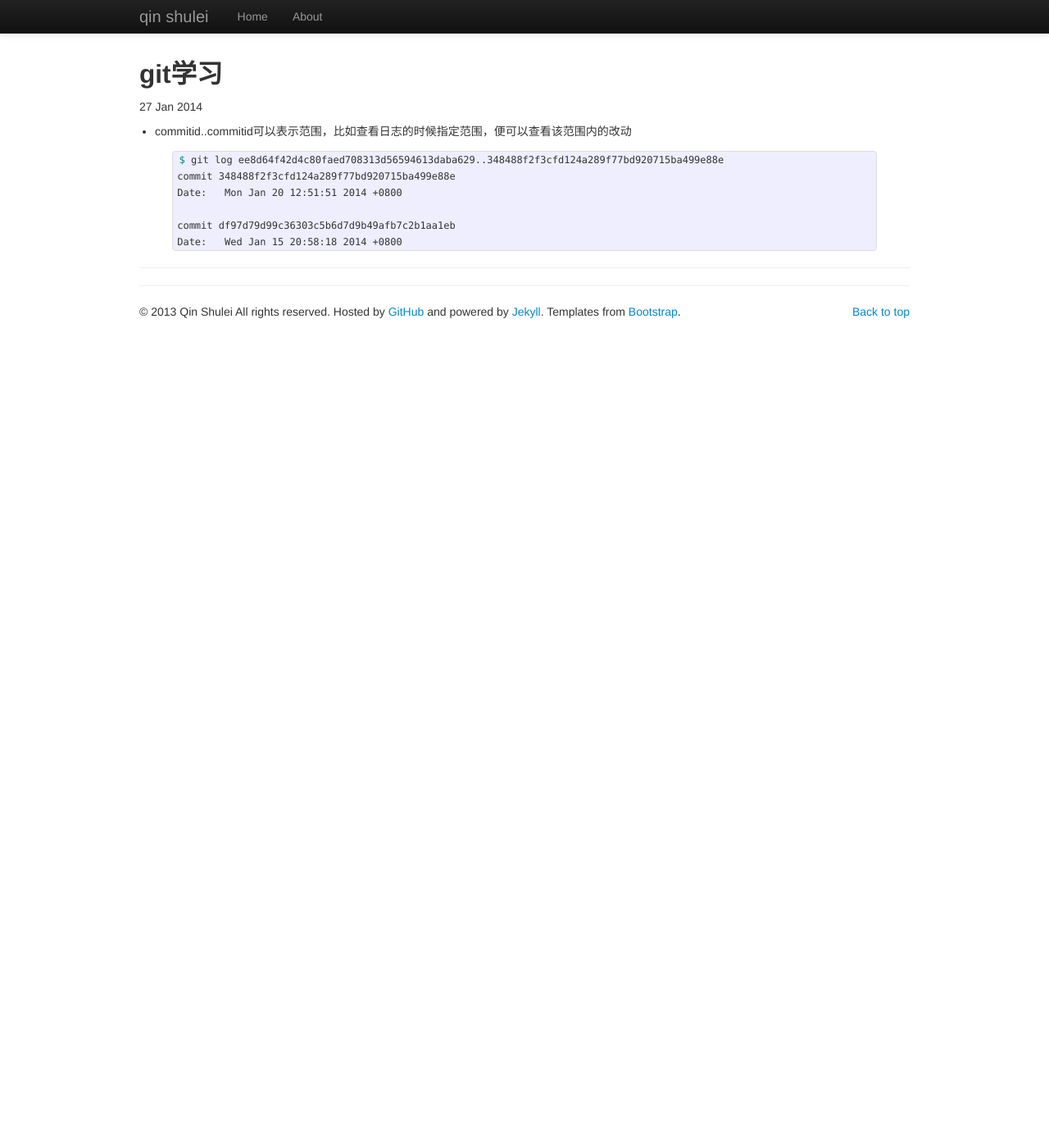
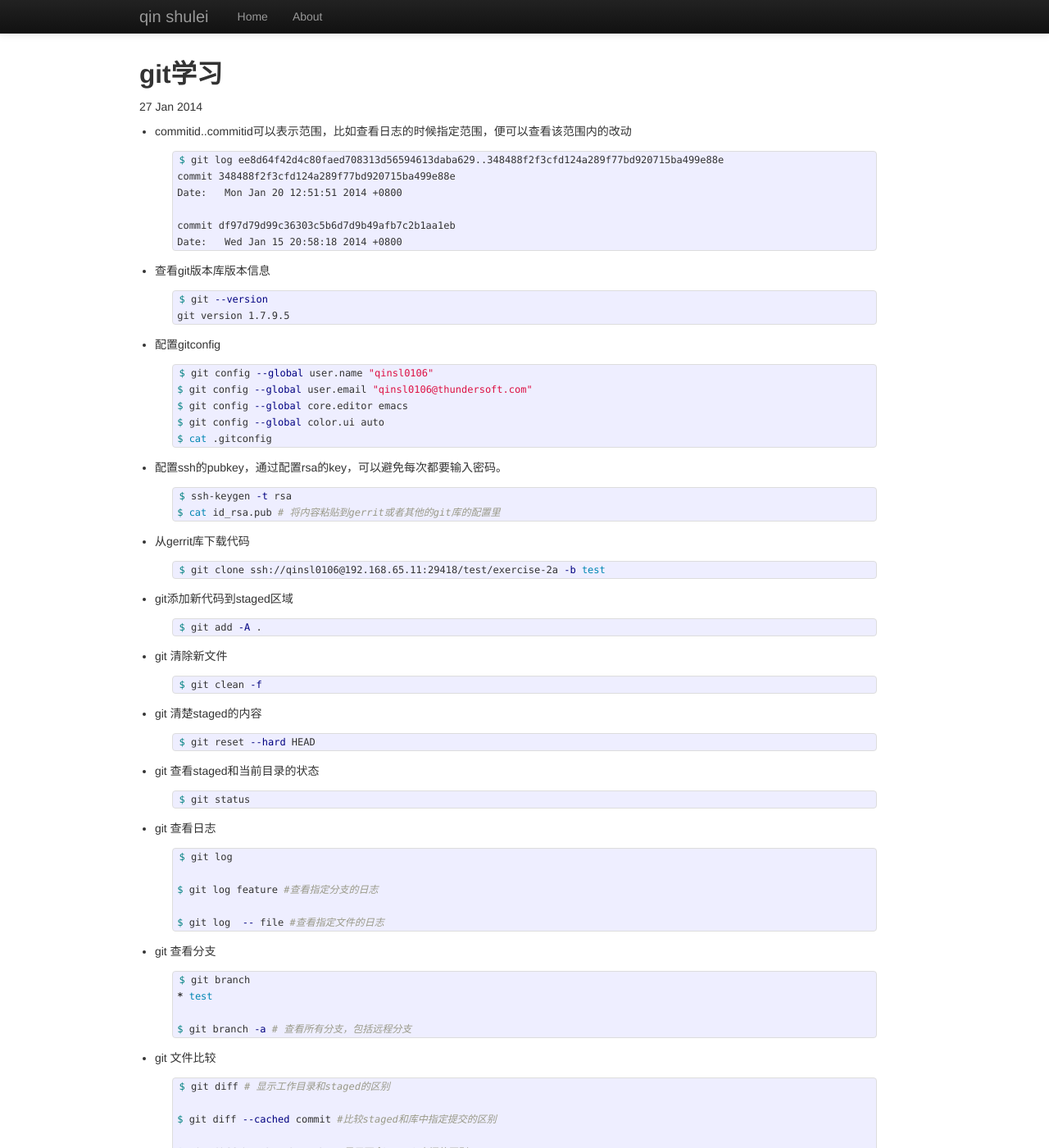
Before and after one commit to qinshulei/qinshulei.github.io, a Jekyll site: the page built from _posts/2014-01-27-learn-git.markdown, in a window 1280 px wide and 1400 px high. Shown: the whole window at 82% size. Built offline with Jekyll 4.4.1, drawn with Linux system fonts in a browser that asks for light colours; Markdown is read by kramdown in place of the engine named in the settings; comment, search, counter and statistics services are not loaded; some of the changed text lies outside the part shown.

Commit message:
add some git tips

```diff
--- a/_posts/2014-01-27-learn-git.markdown
+++ b/_posts/2014-01-27-learn-git.markdown
@@ -15,3 +15,85 @@ Date:   Mon Jan 20 12:51:51 2014 +0800
 commit df97d79d99c36303c5b6d7d9b49afb7c2b1aa1eb
 Date:   Wed Jan 15 20:58:18 2014 +0800
 {% endhighlight %}
+
+
++ 查看git版本库版本信息
+{% highlight bash %}
+$ git --version
+git version 1.7.9.5
+{% endhighlight %}
+
++ 配置gitconfig
+{% highlight bash %}
+$ git config --global user.name "qinsl0106"
+$ git config --global user.email "qinsl0106@thundersoft.com"
+$ git config --global core.editor emacs
+$ git config --global color.ui auto
+$ cat .gitconfig
+{% endhighlight %}
+
++ 配置ssh的pubkey，通过配置rsa的key，可以避免每次都要输入密码。
+{% highlight bash %}
+$ ssh-keygen -t rsa
+$ cat id_rsa.pub # 将内容粘贴到gerrit或者其他的git库的配置里
+{% endhighlight %}
+
+
++ 从gerrit库下载代码
+{% highlight bash %}
+$ git clone ssh://qinsl0106@192.168.65.11:29418/test/exercise-2a -b test
+{% endhighlight %}
+
+
+
++ git添加新代码到staged区域
+{% highlight bash %}
+$ git add -A .
+{% endhighlight %}
+
++ git 清除新文件
+{% highlight bash %}
+$ git clean -f
+
+{% endhighlight %}
+
++ git 清楚staged的内容
+{% highlight bash %}
+$ git reset --hard HEAD
+{% endhighlight %}
+
++ git 查看staged和当前目录的状态
+{% highlight bash %}
+$ git status
+{% endhighlight %}
+
+
++ git 查看日志
+{% highlight bash %}
+$ git log
+
+$ git log feature #查看指定分支的日志
+$ git log  -- file #查看指定文件的日志
+{% endhighlight %}
+
++ git 查看分支
+{% highlight bash %}
+$ git branch
+* test
+
+$ git branch -a # 查看所有分支，包括远程分支
+{% endhighlight %}
+
++ git 文件比较
+{% highlight bash %}
+$ git diff # 显示工作目录和staged的区别
+$ git diff --cached commit #比较staged和库中指定提交的区别
+$ git diff brach1..branch2 #显示两个branch之间的区别
+
+{% endhighlight %}
+
++ gerrit 提交
+{% highlight bash %}
+$ git push ts-exercise test:refs/for/master
+#其中ts-exercise是某个remote的别名。 refs/for/master是gerrit上的库
+{% endhighlight %}
```
